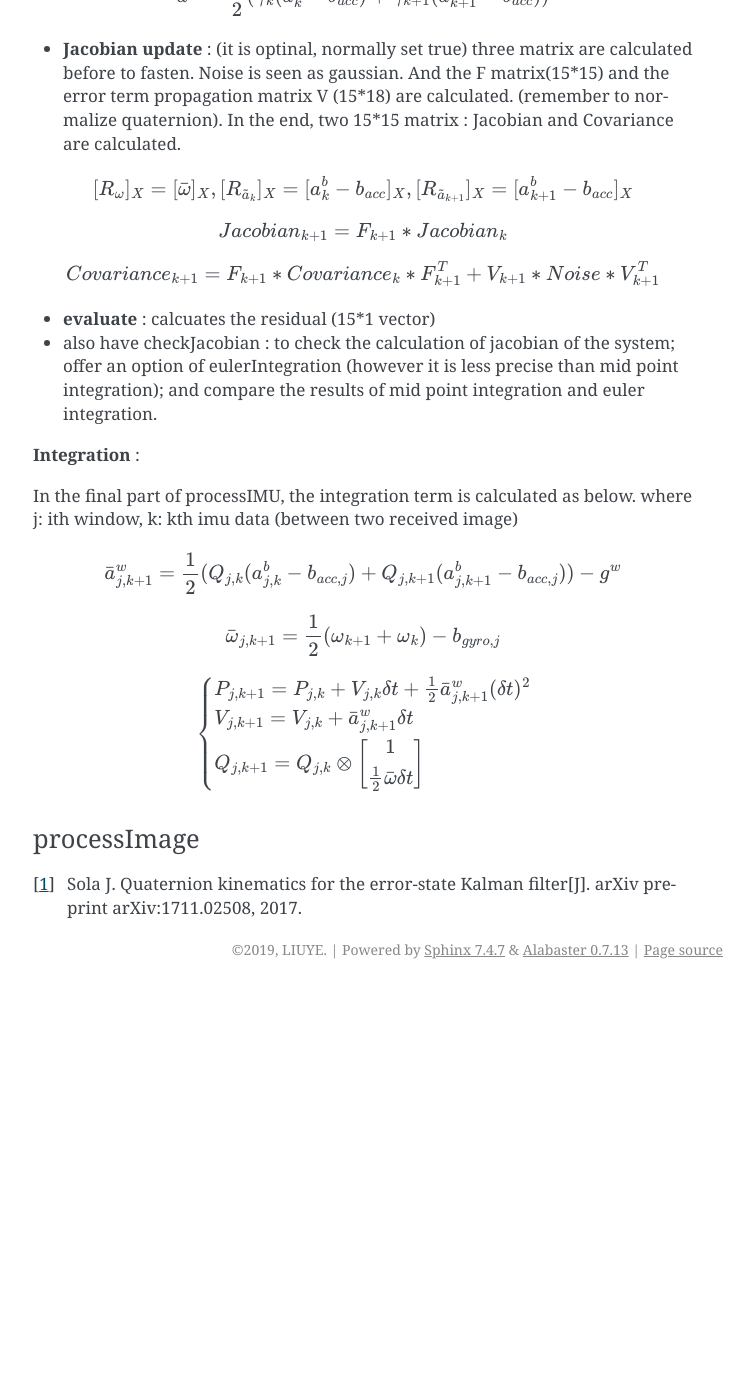
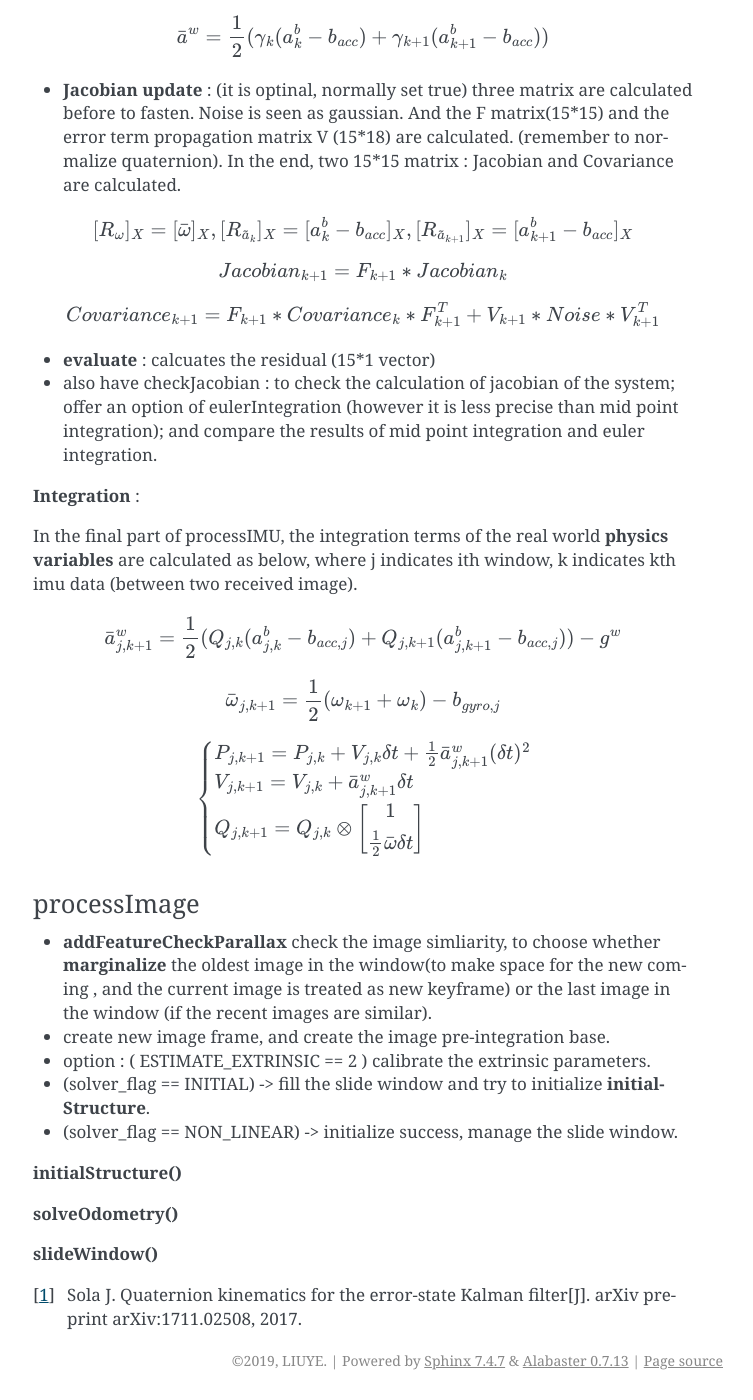
Before and after one commit to gggliuye/VIO, a Sphinx documentation site: the page built from docs/deepblue/LM.rst, in a window 1280 px wide and 1400 px high, scrolled down 3059 px. Shown: the whole window, without its empty margins (387-1140 px from the left). Built offline with Sphinx 7.4.7, drawn with Linux system fonts in a browser that asks for light colours; before the commit the page ends 4048 px from its top, so only the background shows below that.

Commit message:
Update LM.rst

```diff
--- a/docs/deepblue/LM.rst
+++ b/docs/deepblue/LM.rst
@@ -135,8 +137,7 @@ A **IntegrationBase** class is made for pre-intergration management and calculat
 
 **Integration** :
 
-In the final part of processIMU, the integration term is calculated as below.
-where j: ith window, k: kth imu data (between two received image)
+In the final part of processIMU, the integration terms of the real world **physics variables** are calculated as below, where j indicates ith window, k indicates kth imu data (between two received image).
 
 .. math::
     \bar{a}_{j,k+1}^{w} = \frac{1}{2}(Q_{j,k} (a_{j,k}^{b} - b_{acc,j})  + Q_{j,k+1} (a_{j,k+1}^{b} - b_{acc,j}) ) - g^{w}
@@ -156,5 +157,18 @@ where j: ith window, k: kth imu data (between two received image)
 processImage
 ~~~~~~~~~~~~~~~~~~~~~~~
 
+* **addFeatureCheckParallax** check the image simliarity, to choose whether **marginalize** the oldest image in the window(to make space for the new coming , and the current image is treated as new keyframe) or the last image in the window (if the recent images are similar).
+* create new image frame, and create the image pre-integration base.
+* option : ( ESTIMATE_EXTRINSIC == 2 ) calibrate the extrinsic parameters.
+* (solver_flag == INITIAL) -> fill the slide window and try to initialize **initialStructure**.
+* (solver_flag == NON_LINEAR) -> initialize success, manage the slide window.
+
+**initialStructure()**
+
+**solveOdometry()**
+
+**slideWindow()**
+
+
 
 .. [#] Sola J. Quaternion kinematics for the error-state Kalman filter[J]. arXiv preprint arXiv:1711.02508, 2017.
```
Also changed, not shown: other parts of docs/deepblue/LM.rst (+2 -0 lines).
